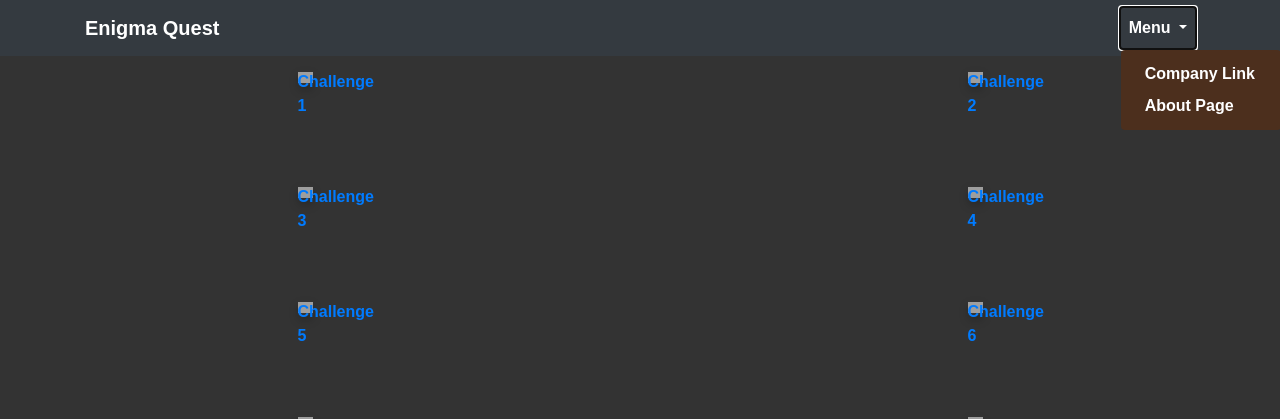
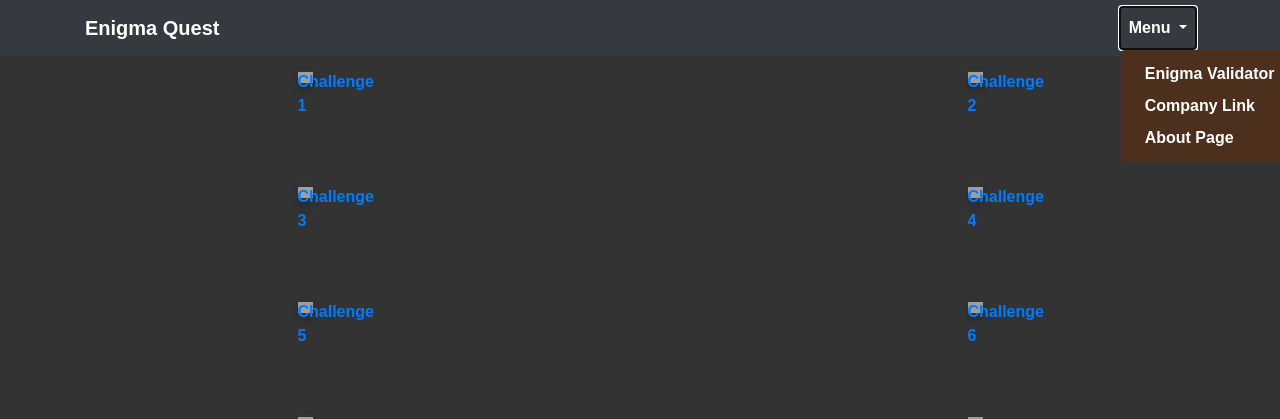
Before and after one commit to shashwatsaini/enigma-code-webapp, a Flask app: page /challenges in a window 1280 px wide, after a click on "Menu". Shown: the top 419 px of the page. Run offline with Flask 3, Linux system fonts and the light colour scheme; some libraries are stand-ins or nearby versions; grey boxes are pictures that could not be loaded.

Commit message:
done - v-0.0.0.3 fully func

```diff
--- a/app.py
+++ b/app.py
@@ -1,7 +1,7 @@
 import math
 from random import random
 
-from flask import Flask, render_template, redirect, url_for, flash, request
+from flask import Flask, render_template, redirect, url_for, flash, request, jsonify
 from flask_login import LoginManager, UserMixin, login_user, logout_user, login_required, current_user
 from flask import session
 from uuid import uuid4
@@ -17,6 +17,7 @@ login_manager.init_app(app)
 login_manager.login_view = 'login'
 
 
+enigma_code = "ABCD123456"
 
 class User(UserMixin):
     def __init__(self, team_number, code):
@@ -107,9 +108,9 @@ def challenge1():
 @app.route('/challenge1-validator', methods=['POST'])
 def challenge1_validator():
     answer = request.form['answer']
-    number = request.form['number']
+    number = enigma_code[0]
     if answer == 'Narnia is coming':
-        return render_template('challenge1.html', number=7, result='Congratulations!')
+        return render_template('challenge1.html', number=number, result='Congratulations!')
     else:
         return render_template('challenge1.html', number=None, result='Try again!')
 
@@ -126,7 +127,7 @@ def challenge2_validator():
     riddle1_answer = request.form.get('riddle1')
     riddle2_answer = request.form.get('riddle2')
     riddle3_answer = request.form.get('riddle3')
-    number = 5
+    number = enigma_code[1]
 
     if riddle1_answer.lower() == 'javascript' and riddle2_answer.lower() == 'css' and riddle3_answer.lower() == 'ada lovelace':
         return render_template('challenge2.html', result=number)
@@ -170,7 +171,7 @@ def challenge4_validator():
         row, col = map(int, position.split(','))
         chessboard[row][col] = 1
     if is_valid_chessboard(chessboard):
-        number = calculate_number(chessboard)
+        number = enigma_code[3]
         return str(number)
     else:
         return '', 400
@@ -248,7 +249,7 @@ def challenge7_validator():
     num = request.form['number']
     print(num)
     num = int(num)
-    number = 4
+    number = enigma_code[6]
     print(number)
     if answer == num:
         print("ENTER IF")
@@ -273,7 +274,7 @@ def challenge8_validator():
     num = request.form['number']
     print(num)
     num = int(num)
-    number = 4
+    number = enigma_code[7]
     print(number)
     if answer == num:
         print("ENTER IF")
@@ -292,13 +293,13 @@ def challenge9():
     return render_template('challenge9.html', number=None)
 
 @app.route('/challenge9-validator', methods=['POST'])
-def challenge8_validator():
+def challenge9_validator():
     global answer
     print("-- ENTER VALIDATOR --")
     num = request.form['number']
     print(num)
     num = int(num)
-    number = 4
+    number = enigma_code[8]
     print(number)
     if answer == num:
         print("ENTER IF")
@@ -318,13 +319,13 @@ def challenge10():
     return render_template('challenge10.html', number=None)
 
 @app.route('/challenge10-validator', methods=['POST'])
-def challenge8_validator():
+def challenge10_validator():
     global answer
     print("-- ENTER VALIDATOR --")
     num = request.form['number']
     print(num)
     num = int(num)
-    number = 4
+    number = enigma_code[9]
     print(number)
     if answer == num:
         print("ENTER IF")
@@ -333,6 +334,16 @@ def challenge8_validator():
         print("ENTER ELSE")
         return render_template('challenge10.html', number=None, result='Try again!')
 
+
+@app.route('/enigma-validator-render')
+def enigma_validator_render():
+    return render_template('enigma_validator.html')
+@app.route('/enigma-validator', methods=['POST'])
+def validate_enigma_code():
+    global enigma_code
+    code = request.json['code']
+    matrix = [1 if c == enigma_code[i] else 0 for i, c in enumerate(code)]
+    return jsonify(matrix)
 
 # define logout route and function
 @app.route('/logout')
--- a/templates/home.html
+++ b/templates/home.html
@@ -102,7 +102,8 @@
 							Menu
 						</a>
 						<div class="dropdown-menu" aria-labelledby="navbarDropdown">
-							<a class="dropdown-item" href="#">Company Link</a>
+							<a class="dropdown-item" href="{{ url_for('enigma_validator_render') }}">Enigma Validator</a>
+                            <a class="dropdown-item" href="#">Company Link</a>
 							<a class="dropdown-item" href="#">About Page</a>
 						</div>
 					</li>
```
Also changed, not shown: templates/enigma_validator.html (added, +79 -0 lines).
